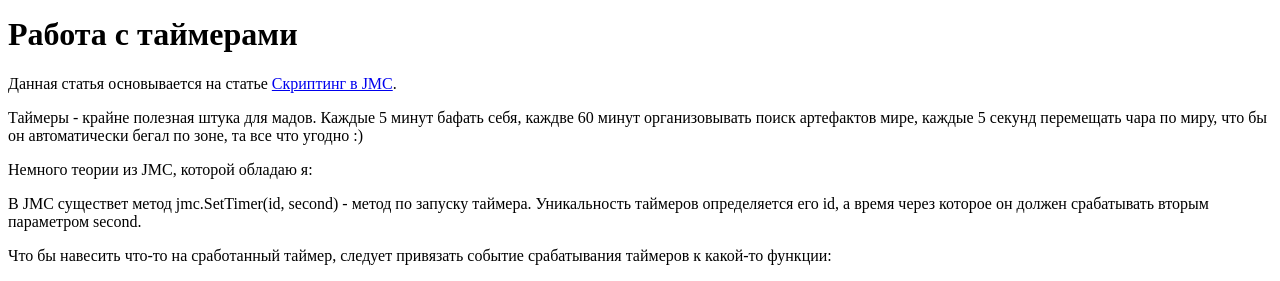
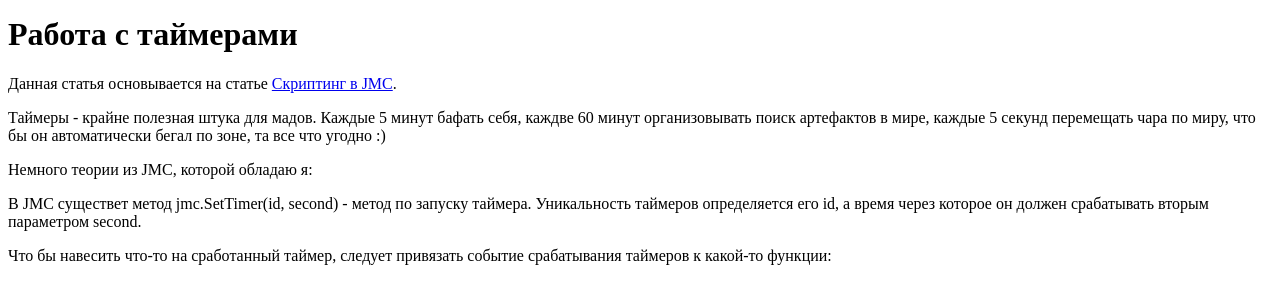
Before and after one commit to nerevar/jmc, a Jekyll site: the page built from _posts/articles/2013-11-22-ontimers.md, in a window 1280 px wide and 900 px high. Shown: the part 359-640 px from the top of the window. Built offline with Jekyll 4.4.1, drawn with Linux system fonts in a browser that asks for light colours; nearby versions of some CDN libraries; library files that are not in the unit come from our copies; comment, search, counter and statistics services are not loaded.

```diff
--- a/_posts/articles/2013-11-22-ontimers.md
+++ b/_posts/articles/2013-11-22-ontimers.md
@@ -11,7 +11,7 @@ description: ""
 Данная статья основывается на статье [Скриптинг в JMC](http://nerevar.github.io/jmc/articles/jmc-scripts/).
 
 Таймеры - крайне полезная штука для мадов. Каждые 5 минут бафать себя, каждве 60 минут организовывать поиск
-артефактов мире, каждые 5 секунд перемещать чара по миру, что бы он автоматически бегал по зоне, та все что угодно :)
+артефактов в мире, каждые 5 секунд перемещать чара по миру, что бы он автоматически бегал по зоне, та все что угодно :)
 
 Немного теории из JMC, которой обладаю я:
 
```
